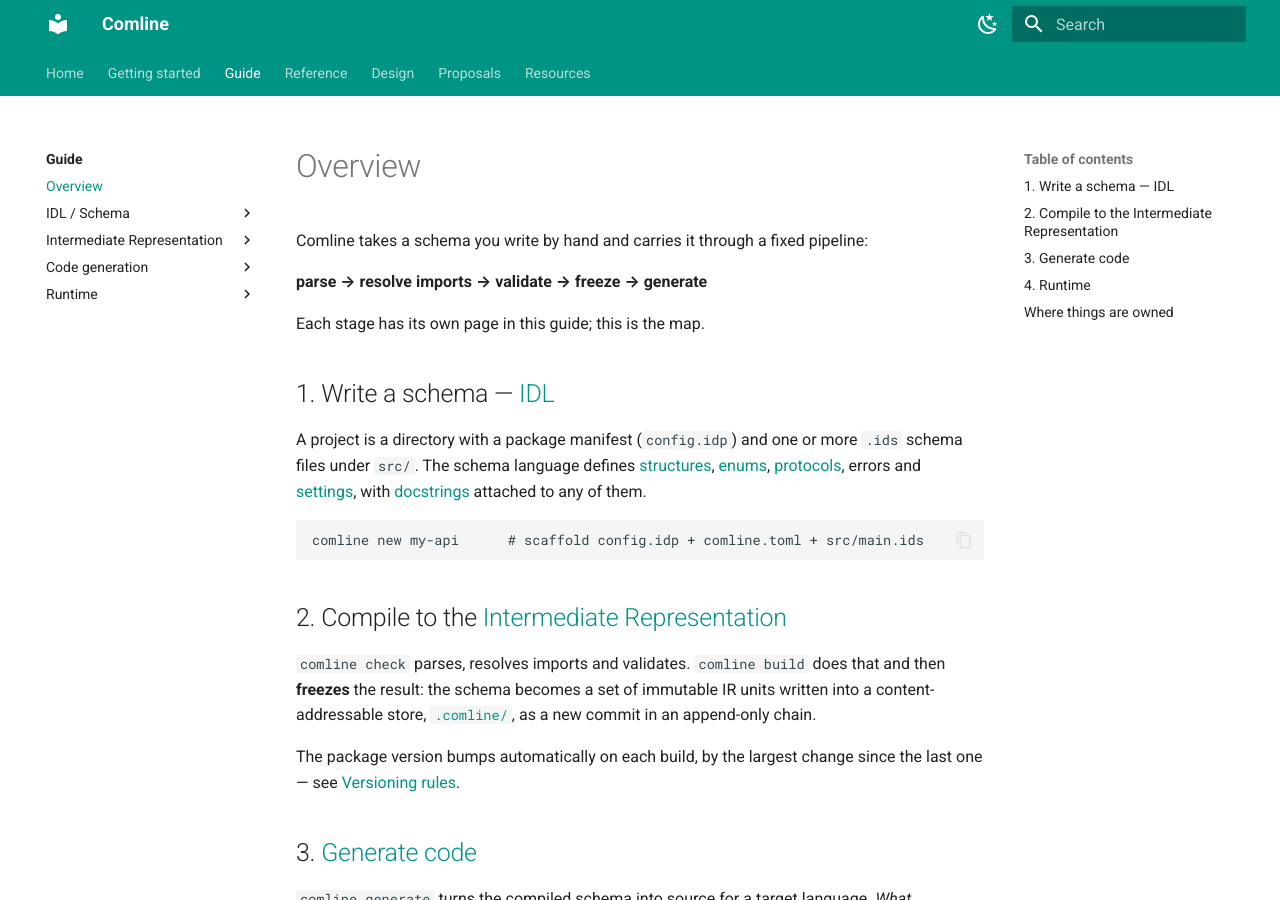
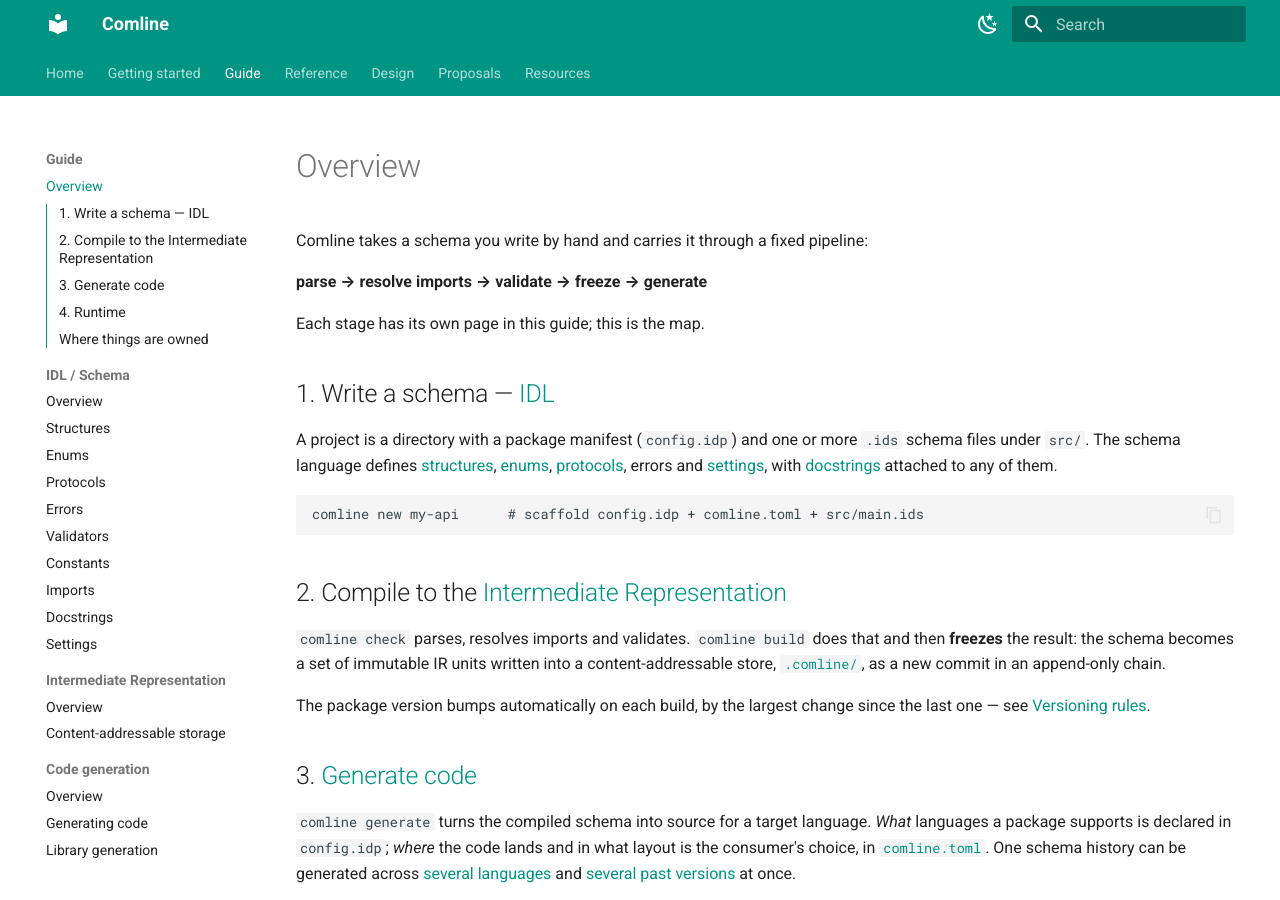
Before and after one commit to ComlineProject/docs, an MkDocs documentation site: the page built from docs/docs/guide/overview.md, in a window 1280 px wide and 900 px high. Built offline with MkDocs 1.6.1 and Material for MkDocs 9.7.7, drawn with Linux system fonts in a browser that asks for light colours; the version menu is left out; some of the changed lines change nothing that is shown.

Commit message:
docs: keep toc.integrate; name section index pages 'Overview'
navigation.indexes (clickable section headers) can't coexist with
toc.integrate, and losing the left-integrated TOC broke the Home page's
left column and moved every page's TOC to the right. Back to
navigation.sections + toc.integrate; instead of leaving each section's
index.md untitled (which rendered as a look-alike duplicate of the group
header), title it 'Overview' — a distinct, clickable first child, like
the Guide tab's top-level Overview.

```diff
--- a/docs/mkdocs.yml
+++ b/docs/mkdocs.yml
@@ -7,7 +7,7 @@
   - Guide:
     - Overview: 'guide/overview.md'
     - 'IDL / Schema':
-      - 'guide/idl/index.md'
+      - Overview: 'guide/idl/index.md'
       - Structures: 'guide/idl/structure.md'
       - Enums: 'guide/idl/enum.md'
       - Protocols: 'guide/idl/protocol.md'
@@ -18,14 +18,14 @@
       - Docstrings: 'guide/idl/docstrings.md'
       - Settings: 'guide/idl/settings.md'
     - 'Intermediate Representation':
-      - 'guide/ir/index.md'
+      - Overview: 'guide/ir/index.md'
       - Content-addressable storage: 'guide/ir/cas.md'
     - 'Code generation':
-      - 'guide/codegen/index.md'
+      - Overview: 'guide/codegen/index.md'
       - Generating code: 'guide/codegen/generating-code.md'
       - Library generation: 'guide/codegen/library-generation.md'
     - 'Runtime':
-      - 'guide/runtime/index.md'
+      - Overview: 'guide/runtime/index.md'
       - Call systems & serialization: 'guide/runtime/call-system.md'
     - 'Packages & dependencies': 'guide/packages/index.md'
   - Reference:
@@ -33,7 +33,7 @@
     - CLI: 'reference/cli.md'
     - Versioning rules: 'reference/versioning.md'
   - Design:
-    - 'design/index.md'
+    - Overview: 'design/index.md'
     - Consumer generation configuration: 'design/consumer-generation-config.md'
     - Multi-version generation: 'design/multi-version-generation.md'
     - IR freezing & the version state: 'design/ir-generation.md'
@@ -43,7 +43,7 @@
     - Runtime & generation repo structure: 'design/runtime-repo-structure.md'
     - Playground & tutorial: 'design/playground-and-tutorial.md'
   - Proposals:
-    - 'proposals/index.md'
+    - Overview: 'proposals/index.md'
     - Automatic documentation: 'proposals/auto-documentation.md'
   - Resources: 'resources.md'
 
@@ -52,10 +52,8 @@
   name: material
   features:
     - navigation.tabs
-    # Section headers (e.g. "IDL / Schema") are clickable links to their own
-    # index.md, with children nested under them — no dead header repeated as a
-    # child. Incompatible with `toc.integrate`, so the page TOC moves right.
-    - navigation.indexes
+    - navigation.sections
+    - toc.integrate
     - navigation.top
     - search.suggest
     - search.highlight
```
